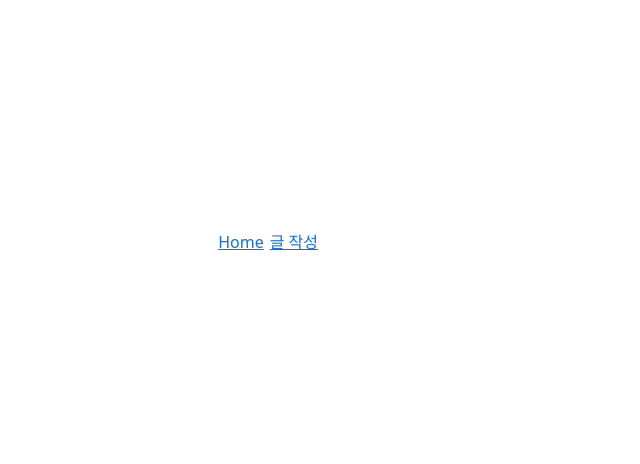
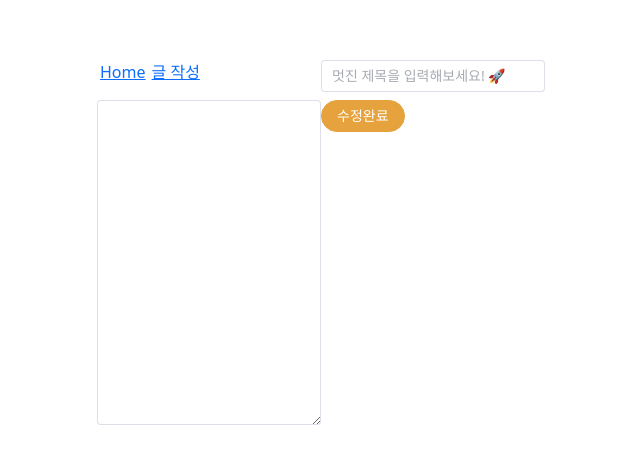
Before and after one commit to f1v3-log/f1v3-front, a Vue app: page /edit/1 in a window 1280 px wide. Before the commit this address had no page. Shown: the part 158-622 px from the top of the page, without its empty margins (319-959 px from the left). Built offline with nearby package versions, Linux system fonts and the light colour scheme; no server answers.

Commit message:
feat: 글 수정 구현

```diff
--- a/src/router/index.ts
+++ b/src/router/index.ts
@@ -2,6 +2,7 @@ import { createRouter, createWebHistory } from 'vue-router'
 import HomeView from '../views/HomeView.vue'
 import WriteView from '../views/WriteView.vue'
 import ReadView from '../views/ReadView.vue'
+import EditView from '../views/EditView.vue'
 
 const router = createRouter({
   history: createWebHistory(import.meta.env.BASE_URL),
@@ -20,16 +21,14 @@ const router = createRouter({
       path: '/read/:postId',
       name: 'read',
       component: ReadView,
-      props: true,
+      props: true
+    },
+    {
+      path: '/edit/:postId',
+      name: 'edit',
+      component: EditView,
+      props: true
     }
-    // {
-    //   path: '/about',
-    //   name: 'about',
-    //   // route level code-splitting
-    //   // this generates a separate chunk (About.[hash].js) for this route
-    //   // which is lazy-loaded when the route is visited.
-    //   component: () => import('../views/AboutView.vue')
-    // }
   ]
 })
 
--- /dev/null
+++ b/src/views/EditView.vue
@@ -0,0 +1,66 @@
+<script setup lang="ts">
+
+import { useRouter } from 'vue-router'
+import { defineProps, onMounted, ref } from 'vue'
+import axios from 'axios'
+
+const router = useRouter()
+
+const post = ref({
+  id: 0,
+  title: '',
+  content: ''
+})
+
+const props = defineProps({
+  postId: {
+    type: [Number, String],
+    required: true
+  }
+})
+
+onMounted(() => {
+  axios.get(`/f1v3-api/posts/${props.postId}`).then((response) => {
+    post.value = response.data
+  })
+})
+
+const edit = () => {
+  axios.patch(`/f1v3-api/posts/${props.postId}`, post.value).then(() => {
+    router.replace({name : "home"})
+  });
+}
+
+</script>
+
+<template>
+  <div>
+    <el-input
+      v-model="post.title"
+      placeholder="멋진 제목을 입력해보세요! 🚀"
+    />
+  </div>
+
+  <div class="mt-2">
+    <el-input
+      v-model="post.content"
+      type="textarea"
+      rows="15">
+    </el-input>
+  </div>
+
+  <div class="mt-2">
+    <el-button
+      type="warning"
+      round
+      @click="edit()">
+
+      수정완료
+
+    </el-button>
+  </div>
+</template>
+
+<style>
+
+</style>
--- a/src/views/ReadView.vue
+++ b/src/views/ReadView.vue
@@ -2,6 +2,7 @@
 
 import { defineProps, onMounted, ref } from 'vue'
 import axios from 'axios'
+import { useRouter } from 'vue-router'
 
 const props = defineProps({
   postId: {
@@ -21,10 +22,17 @@ onMounted(() => {
     post.value = response.data
   })
 })
+
+const router = useRouter()
+
+const moveToEdit = () => {
+  router.push({ name: 'edit', params: { postId: props.postId } })
+}
 </script>
 
 <template>
   <h2>{{ post.title }}</h2>
   <div>{{ post.content }}</div>
 
+  <el-button type="warning" roun @click="moveToEdit()">수정</el-button>
 </template>
```
